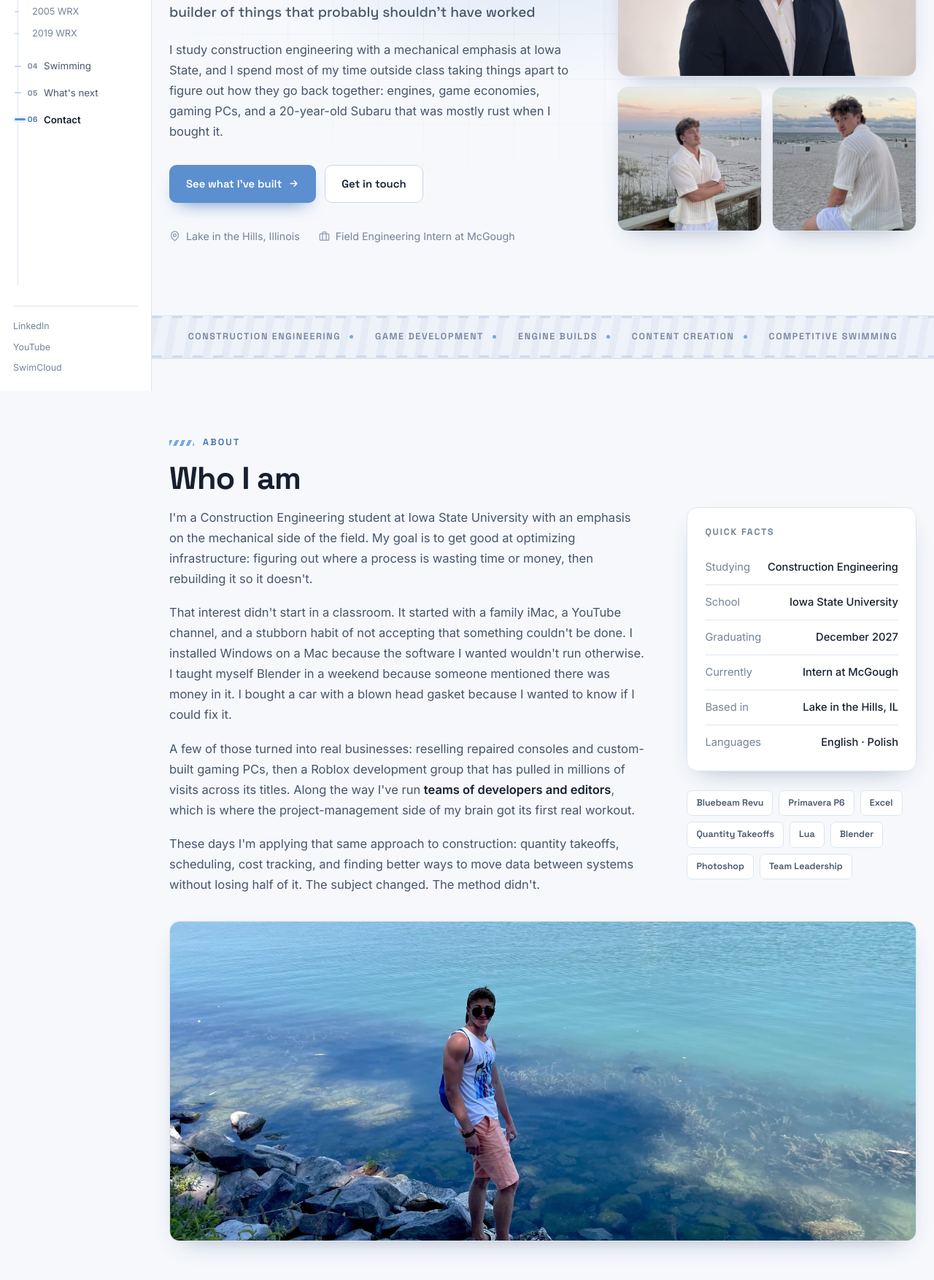
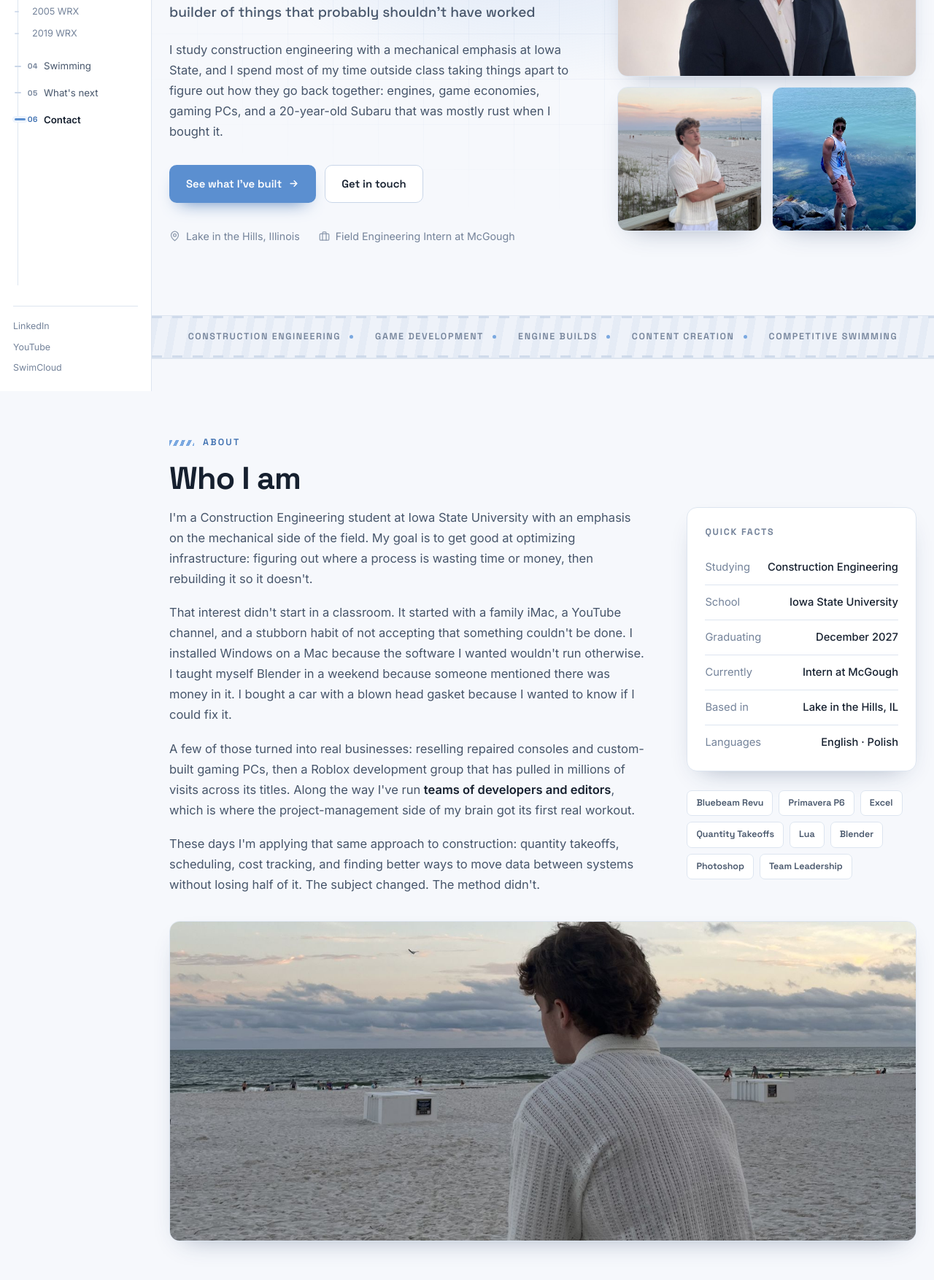
Before and after one commit to domsiwiec/Dominic-Portfolio, a plain HTML site: page index.html in a window 1280 px wide. Shown: the part 264-2018 px from the top of the page at 73% size. Drawn offline with Linux system fonts and the light colour scheme; no server answers.

Commit message:
Update index.html

```diff
--- a/index.html
+++ b/index.html
@@ -145,7 +145,7 @@
           <span class="photo-slot-label">Photo 2<small>Square</small></span>
         </div>
       <div class="photo-slot">
-          <img src="/images/dominic-3.jpg" alt="Dominic Siwiec" loading="lazy" />
+          <img src="/images/dominic-lake.jpg" alt="Dominic Siwiec at the lake" loading="lazy" style="object-position:38% 50%" />
           <span class="photo-slot-label">Photo 3<small>Square</small></span>
         </div>
     </div>
@@ -223,7 +223,7 @@
 
     <div class="reveal" style="margin-top:36px;">
       <div class="photo-slot photo-slot--wide">
-          <img src="/images/dominic-lake.jpg" alt="Dominic Siwiec" loading="lazy" />
+          <img src="/images/dominic-wide.jpg" alt="Dominic Siwiec" loading="lazy" />
           <span class="photo-slot-label">Photo<small>Wide banner</small></span>
         </div>
     </div>
```
